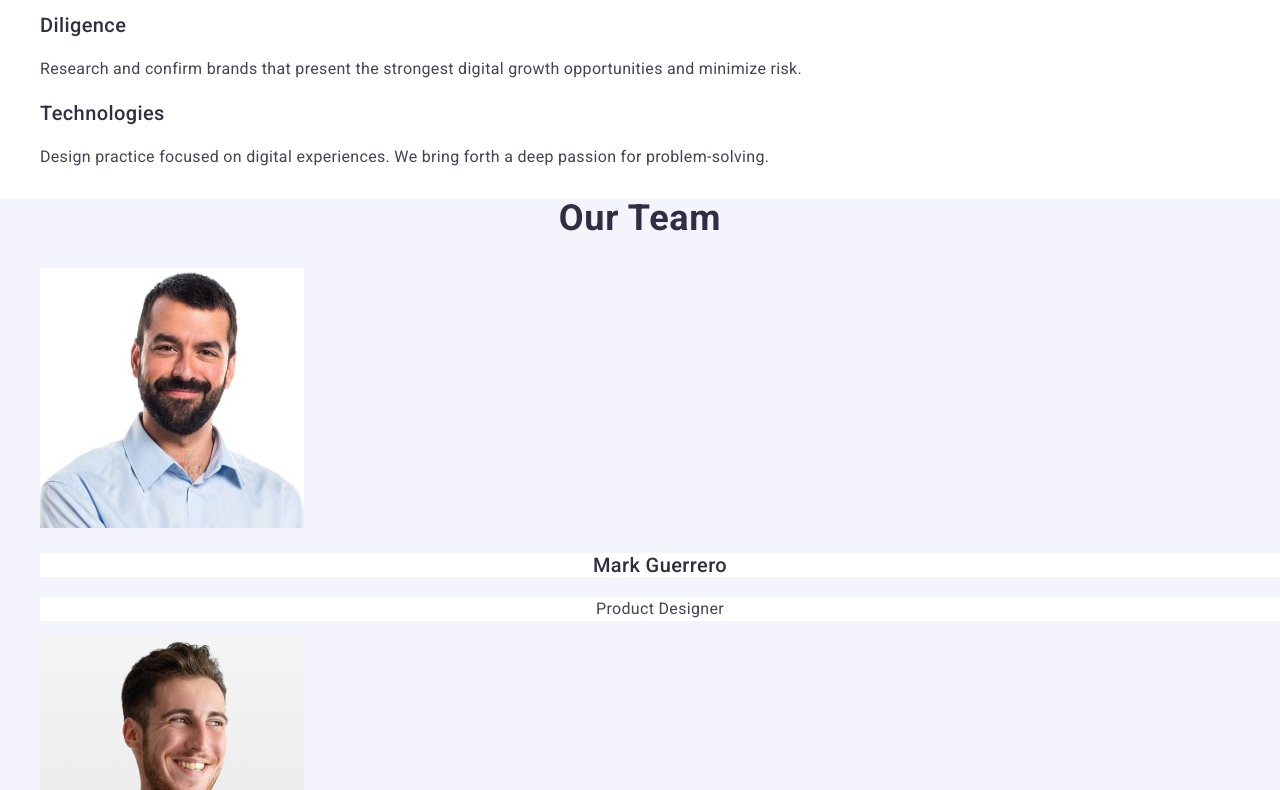
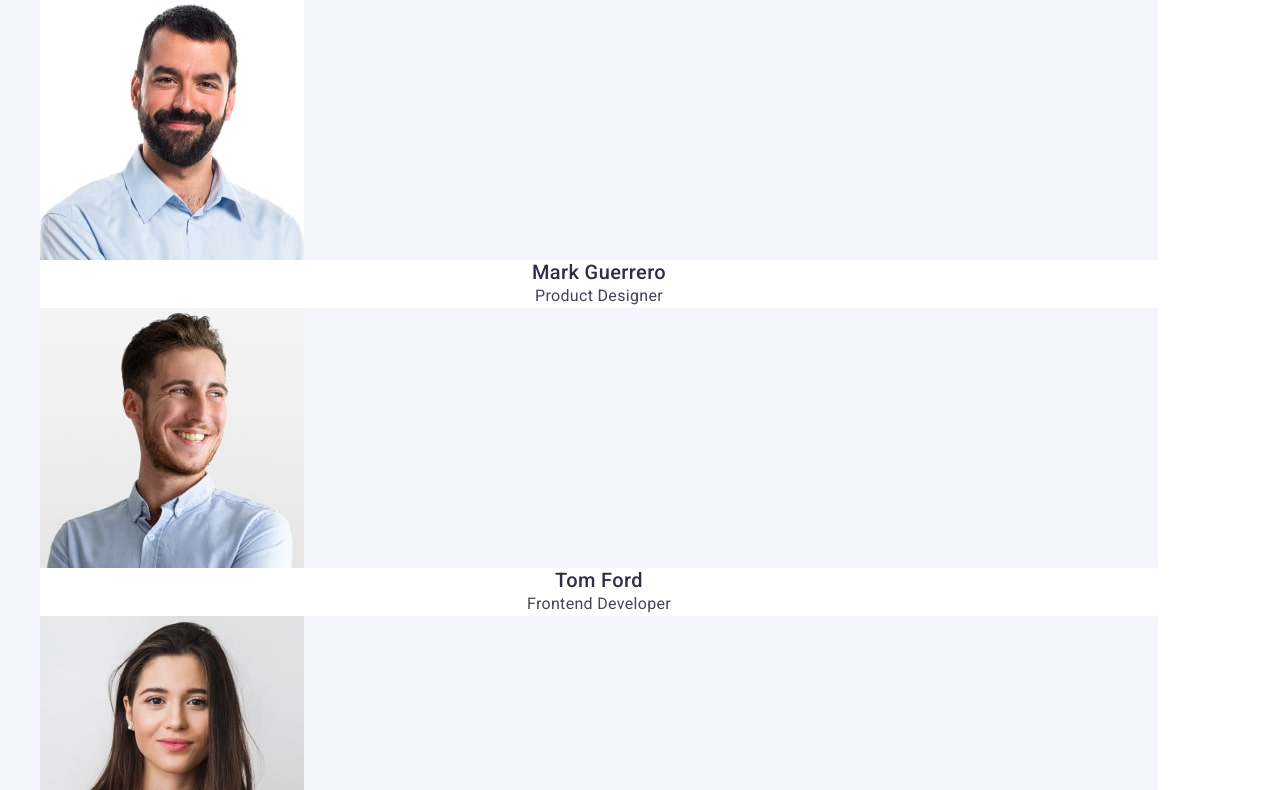
Before and after one commit to Blueghost7/goit-markup-hw-03, a plain HTML site: page index.html in a window 1280 px wide. Shown: the part 587-1377 px from the top of the page. Drawn offline with nearby package versions, Linux system fonts and the light colour scheme.

Commit message:
prototipe

```diff
--- a/css/styles.css
+++ b/css/styles.css
@@ -1,3 +1,9 @@
+*,
+*::before,
+*::after {
+    box-sizing: border-box;
+}
+
 .link {
     text-decoration: none;
 }
@@ -13,6 +19,23 @@ body {
     color: #434455;
 }
 
+img {
+    display: block;
+}
+
+h1,
+h2,
+h3,
+h4,
+h5,
+h6,
+p {
+    margin: 0;
+}
+
+.container {
+    width: 1158px;
+}
 
 /* Header */
 .header {
--- a/index.html
+++ b/index.html
@@ -16,11 +16,13 @@
 </head>
 
 <body>
+    <div class="container">
         <!--Header-->
         <header class="header">
-
+            <div>
                 <nav>
-            <a href="./index.html" class="header-logo link">Web<span class="header-colored-logo">Studio</span></a>
+                    <a href="./index.html" class="header-logo link">Web<span
+                            class="header-colored-logo">Studio</span></a>
                     <ul class="header-nav">
                         <li>
                             <a class="header-nav-item link" href="./index.html">Studio</a>
@@ -33,6 +35,8 @@
                         </li>
                     </ul>
                 </nav>
+            </div>
+
             <address class="header-address">
                 <ul class="header-address-list">
                     <li>
@@ -68,14 +72,16 @@
                     <li>
                         <h3 class="advantages-section-item-title">Punctuality</h3>
                         <p class="advantages-section-item-paragraph">
-                        Bring the key message to the brand's audience for the best price within the shortest possible
+                            Bring the key message to the brand's audience for the best price within the shortest
+                            possible
                             time.
                         </p>
                     </li>
                     <li>
                         <h3 class="advantages-section-item-title">Diligence</h3>
                         <p class="advantages-section-item-paragraph">
-                        Research and confirm brands that present the strongest digital growth opportunities and minimize
+                            Research and confirm brands that present the strongest digital growth opportunities and
+                            minimize
                             risk.
                         </p>
                     </li>
@@ -123,12 +129,14 @@
                 <h2 class="our-portfolio-section-title">Our Portfolio</h2>
                 <ul class="our-portfolio-section-list">
                     <li>
-                    <img src="./images/our-portfolio/bakcing-min.jpg" alt="bank app example" width="360" height="300">
+                        <img src="./images/our-portfolio/bakcing-min.jpg" alt="bank app example" width="360"
+                            height="300">
                         <h3 class="our-portfolio-section-item-title">Banking App</h3>
                         <p class="our-portfolio-section-item-paragraph">App</p>
                     </li>
                     <li>
-                    <img src="./images/our-portfolio/paymet-min.jpg" alt="payment by phone" width="360" height="300">
+                        <img src="./images/our-portfolio/paymet-min.jpg" alt="payment by phone" width="360"
+                            height="300">
                         <h3 class="our-portfolio-section-item-title">Cashless Payment</h3>
                         <p class="our-portfolio-section-item-paragraph">Marketing</p>
                     </li>
@@ -144,8 +152,8 @@
                         <p class="our-portfolio-section-item-paragraph">Marketing</p>
                     </li>
                     <li>
-                    <img src="./images/our-portfolio/illustrations-min.jpg" alt="phone screen illustrations" width="360"
-                        height="300">
+                        <img src="./images/our-portfolio/illustrations-min.jpg" alt="phone screen illustrations"
+                            width="360" height="300">
                         <h3 class="our-portfolio-section-item-title">Screen Illustrations</h3>
                         <p class="our-portfolio-section-item-paragraph">Design</p>
                     </li>
@@ -165,6 +173,7 @@
             <p class="footer-section-paragraph">Increase the flow of customers and sales for your business with digital
                 marketing & growth solutions.</p>
         </footer>
+    </div>
 </body>
 
 </html>
```
Lines whose indentation alone changed are shown as unchanged.
